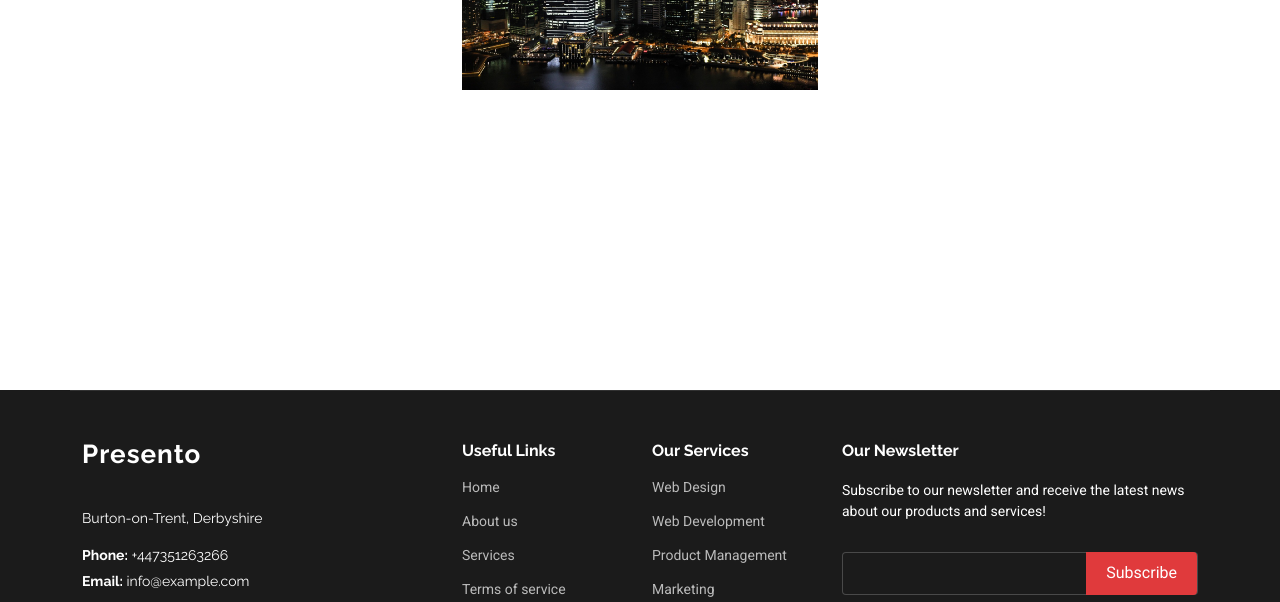
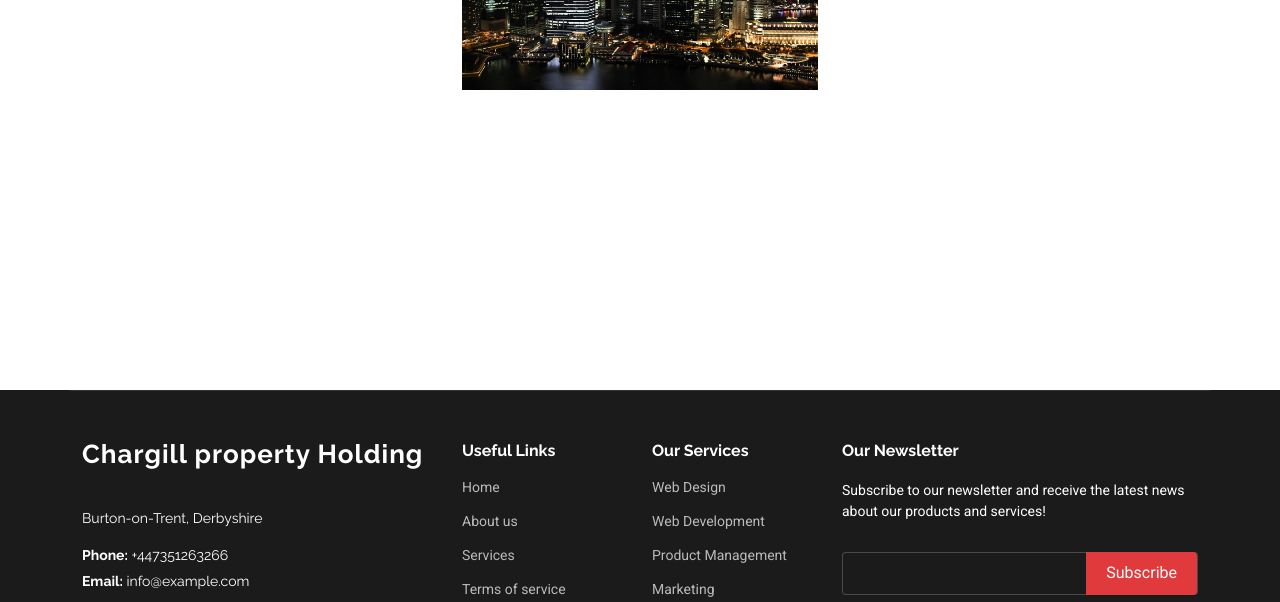
Before and after one commit to OkenyEmmanuel/Trading-prototype, a plain HTML site: page index.html in a window 1280 px wide. Shown: the part 4595-5197 px from the top of the page. Drawn offline with Linux system fonts and the light colour scheme.

Commit message:
Update index.html

```diff
--- a/index.html
+++ b/index.html
@@ -561,7 +561,7 @@
       <div class="row gy-4">
         <div class="col-lg-4 col-md-6 footer-about">
           <a href="index.html" class="logo d-flex align-items-center">
-            <span class="sitename">Presento</span>
+            <span class="sitename">Chargill property Holding</span>
           </a>
           <div class="footer-contact pt-3">
             <p>Burton-on-Trent, Derbyshire</p>
```
